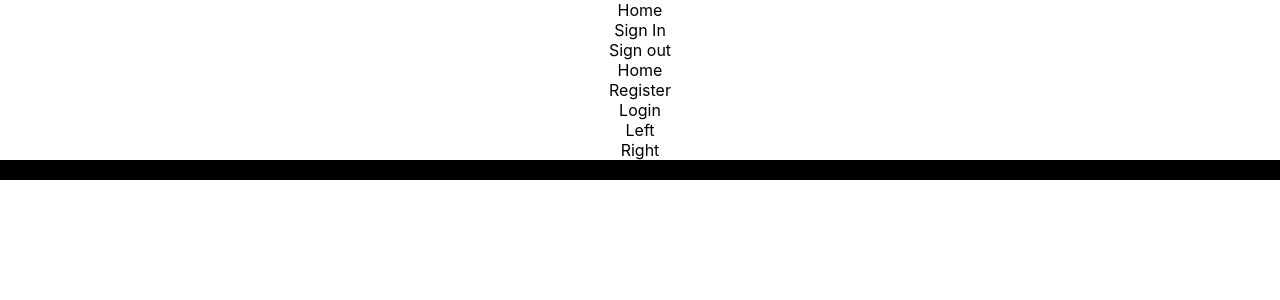
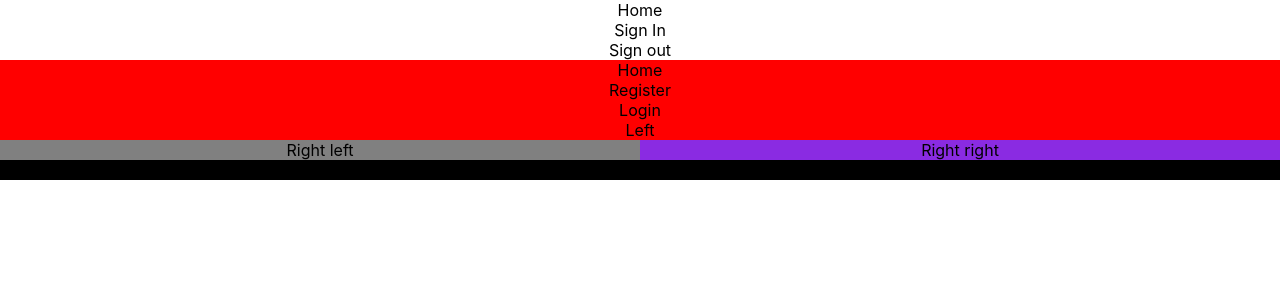
Before and after one commit to Mjos12002/react-typescript-action, a React (Create React App) app: page / in a window 1280 px wide. Shown: the top 300 px of the page. Built offline with nearby package versions, Linux system fonts and the light colour scheme.

Commit message:
Added new style to the user css file

```diff
--- a/src/component/User.tsx
+++ b/src/component/User.tsx
@@ -16,7 +16,12 @@ function User(){
                     Left
                 </div>
                 <div className="right">
-                    Right
+                    <div>
+                        Right left
+                    </div>
+                    <div>
+                        Right right
+                    </div>
                 </div>
                 <div className="footer">
                     Footer
--- a/src/styles/User.css
+++ b/src/styles/User.css
@@ -22,3 +22,21 @@ body {
     display: flex;
     flex-direction: column;
 }
+
+.main-parent {
+    background-color: red;
+    width: 100%;
+}
+
+.right {
+    display: flex;
+    flex-direction: row;
+}
+.right div:nth-child(1) {
+    width: 50%;
+    background-color: gray;
+}
+.right div:nth-child(2) {
+    background-color: blueviolet;
+    width: 50%;
+}
```
